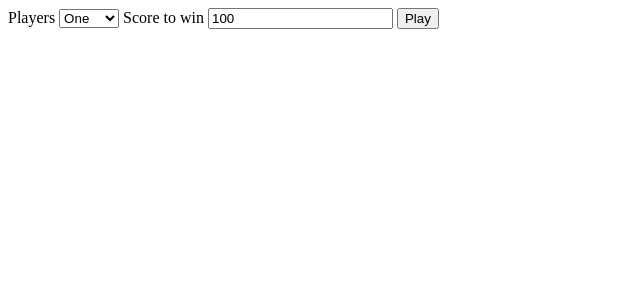
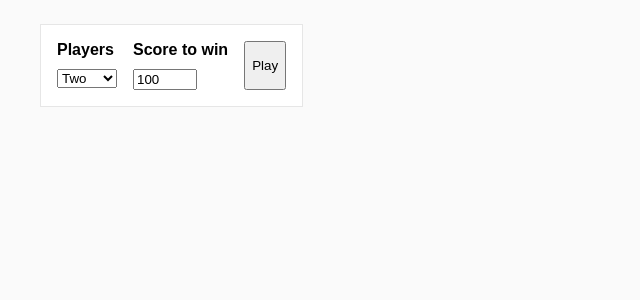
Before and after one commit to AlejandroAkbal/Ilerna-DAW-2020, a PHP site: page / in a window 1280 px wide. Shown: the top 300 px of the page, without its empty margins (0-640 px from the left). Run offline with PHP 8.4, Linux system fonts and the light colour scheme; some web fonts are replaced.

Commit message:
feat: style everything

```diff
--- a/MP9 Diseño de interfaces web/UF2/Actividad de desarrollo/src/css/style.css
+++ b/MP9 Diseño de interfaces web/UF2/Actividad de desarrollo/src/css/style.css
@@ -1,6 +1,65 @@
+/* --- General --- */
+
+@import url('https://rsms.me/inter/inter.css');
+
 html {
   box-sizing: border-box;
+
+  font-family: 'Inter', sans-serif;
 }
+
+@supports (font-variation-settings: normal) {
+  html {
+    font-family: 'Inter var', sans-serif;
+  }
+}
+
+:root {
+  --primary-color: ;
+  --secondary-color: ;
+
+  --border-color: #e6e6e6;
+
+  --background-color: #fafafa;
+  --background-elevated-color: #fff;
+}
+
+body {
+  background: var(--background-color);
+
+  padding: 1em 2em;
+}
+
+/* --- Specific --- */
+
+/* - Game form - */
+
+#game-form {
+  display: flex;
+  flex-direction: row;
+
+  gap: 0em 1em;
+
+  max-width: fit-content;
+
+  padding: 1em;
+
+  background-color: var(--background-elevated-color);
+
+  border: 1px solid var(--border-color);
+}
+
+#game-form label {
+  font-weight: 600;
+}
+
+#number-of-players-select,
+#score-to-win-input {
+  display: block;
+  margin-top: 0.75em;
+}
+
+/* - Game table - */
 
 #game-table {
   list-style: none;
--- a/MP9 Diseño de interfaces web/UF2/Actividad de desarrollo/src/index.html
+++ b/MP9 Diseño de interfaces web/UF2/Actividad de desarrollo/src/index.html
@@ -18,12 +18,13 @@
   <body>
     <!-- Game form -->
     <form action="#" id="game-form">
+      <div>
         <label for="number-of-players-select"> Players </label>
 
         <!-- Step 1 -->
         <select name="players" id="number-of-players-select">
           <option value="1">One</option>
-        <option value="2">Two</option>
+          <option value="2" selected>Two</option>
           <option value="3">Three</option>
           <option value="4">Four</option>
           <option value="5">Five</option>
@@ -32,7 +33,9 @@
           <option value="8">Eight</option>
           <option value="9">Nine</option>
         </select>
+      </div>
 
+      <div>
         <label for="score-to-win-input"> Score to win </label>
 
         <!-- Step 4 -->
@@ -41,8 +44,10 @@
           name="score-to-win"
           id="score-to-win-input"
           value="100"
+          min="1"
           max="100"
         />
+      </div>
 
       <!-- Step 6 -->
       <button id="submit-btn" type="submit">Play</button>
```
Also changed, not shown: other parts of MP9 Diseño de interfaces web/UF2/Actividad de desarrollo/src/css/style.css (+41 -3 lines), MP9 Diseño de interfaces web/UF2/Actividad de desarrollo/src/img/finish-line.png (added), MP9 Diseño de interfaces web/UF2/Actividad de desarrollo/src/img/road.png (added). Lines whose indentation alone changed are shown as unchanged.
